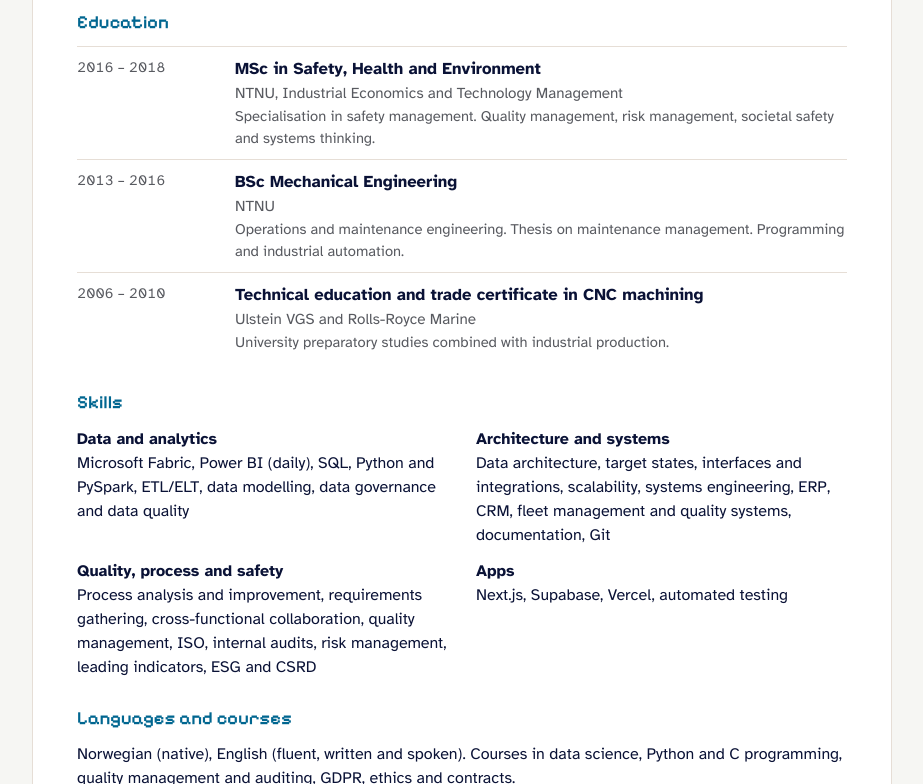
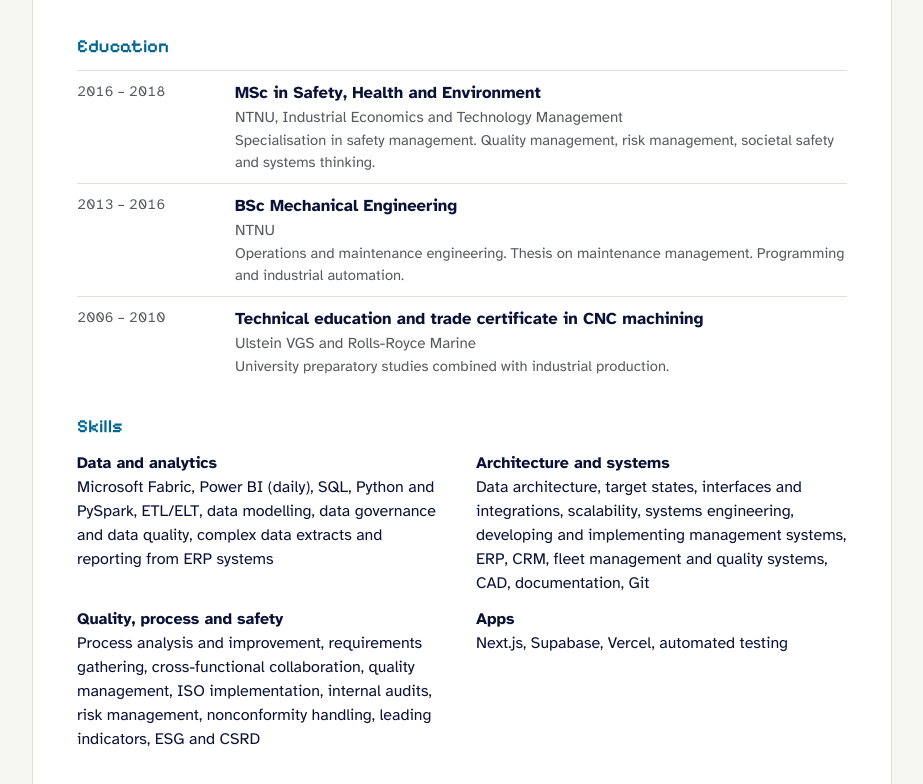
Before and after one commit to unamarie/solvi, a plain HTML site: page site/cv/index.html in a window 1280 px wide. Shown: the part 2016-2800 px from the top of the page, without its empty margins (178-1101 px from the left). Drawn offline with Linux system fonts and the light colour scheme.

Commit message:
CV: the full version on the site

```diff
--- a/site/cv/index.html
+++ b/site/cv/index.html
@@ -106,7 +106,7 @@ p{margin:0}
         <li>Rebuilt the complete history from the earlier system as its own data model and Power BI report, across customers, products, suppliers and vessels</li>
         <li>Harmonised old and new data in shared models, such as proposals and product health, so figures compare across systems</li>
         <li>Internal apps that streamline documentation and automate reporting</li>
-        <li>CSRD/ESRS gap analysis, risk assessments and ESG reporting</li>
+        <li>CSRD/ESRS gap analysis, risk assessments and ESG reporting, with a central role in the ESG work</li>
         <li>Leadership responsibility for quality assurance, data governance and data quality</li>
       </ul></div></div>
     <div class="item"><div class="when">Jan 2021 – Aug 2025</div><div class="what">
@@ -153,9 +153,9 @@ p{margin:0}
 
     <h2>Skills</h2>
     <div class="skills">
-      <div><b>Data and analytics</b>Microsoft Fabric, Power BI (daily), SQL, Python and PySpark, ETL/ELT, data modelling, data governance and data quality</div>
-      <div><b>Architecture and systems</b>Data architecture, target states, interfaces and integrations, scalability, systems engineering, ERP, CRM, fleet management and quality systems, documentation, Git</div>
-      <div><b>Quality, process and safety</b>Process analysis and improvement, requirements gathering, cross-functional collaboration, quality management, ISO, internal audits, risk management, leading indicators, ESG and CSRD</div>
+      <div><b>Data and analytics</b>Microsoft Fabric, Power BI (daily), SQL, Python and PySpark, ETL/ELT, data modelling, data governance and data quality, complex data extracts and reporting from ERP systems</div>
+      <div><b>Architecture and systems</b>Data architecture, target states, interfaces and integrations, scalability, systems engineering, developing and implementing management systems, ERP, CRM, fleet management and quality systems, CAD, documentation, Git</div>
+      <div><b>Quality, process and safety</b>Process analysis and improvement, requirements gathering, cross-functional collaboration, quality management, ISO implementation, internal audits, risk management, nonconformity handling, leading indicators, ESG and CSRD</div>
       <div><b>Apps</b>Next.js, Supabase, Vercel, automated testing</div>
     </div>
 
```
Also changed, not shown: site/src/cv.html (+4 -4 lines), 1 other file.
